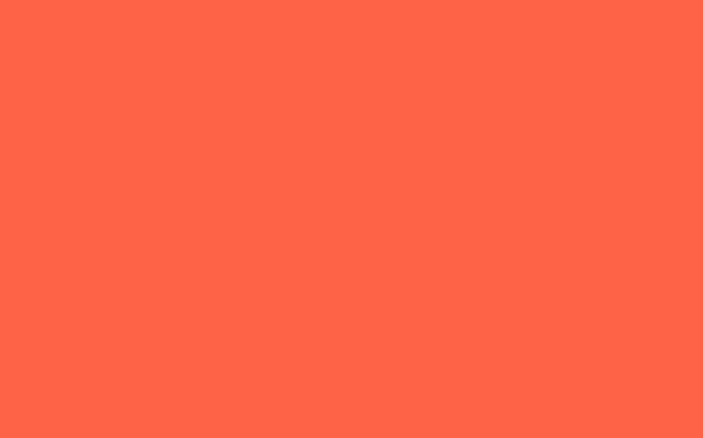
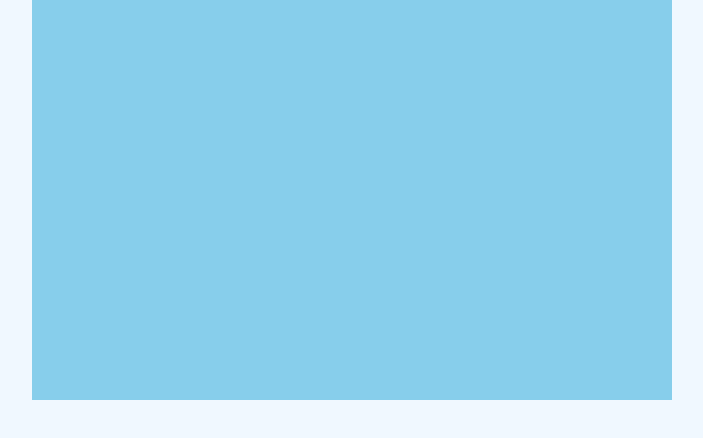
Before and after one commit to JongHoonSon/JH-Todo, a React (Create React App) app: page /auth/login in a window 1280 px wide. Shown: the top 438 px of the page, without its empty margins (288-991 px from the left). Built offline with nearby package versions, Linux system fonts and the light colour scheme.

Commit message:
Feat: Router에 Login, Join 페이지 연결

```diff
--- a/package.json
+++ b/package.json
@@ -10,9 +10,11 @@
     "@types/node": "^16.7.13",
     "@types/react": "^18.0.0",
     "@types/react-dom": "^18.0.0",
+    "@types/react-helmet": "^6.1.6",
     "@types/styled-components": "^5.1.26",
     "react": "^18.2.0",
     "react-dom": "^18.2.0",
+    "react-helmet": "^6.1.0",
     "react-router-dom": "^6.6.1",
     "react-scripts": "5.0.1",
     "styled-components": "^5.3.6",
--- a/src/App.tsx
+++ b/src/App.tsx
@@ -14,7 +14,7 @@ function App() {
 const AppLayout = styled.div`
   width: 100vw;
   height: 100vh;
-  background-color: tomato;
+  background-color: aliceblue;
 `;
 
 export default App;
--- a/src/Router.tsx
+++ b/src/Router.tsx
@@ -1,11 +1,13 @@
 import { BrowserRouter, Route, Routes } from "react-router-dom";
+import { JoinPage } from "./pages/JoinPage";
+import { LoginPage } from "./pages/LoginPage";
 
 export const Router = () => {
   return (
     <BrowserRouter>
       <Routes>
-        <Route path="/auth/join" element />
-        <Route path="/auth/login" element />
+        <Route path="/auth/join" element={<JoinPage />} />
+        <Route path="/auth/login" element={<LoginPage />} />
       </Routes>
     </BrowserRouter>
   );
--- a/src/pages/JoinPage.tsx
+++ b/src/pages/JoinPage.tsx
@@ -1,3 +1,19 @@
+import { Helmet } from "react-helmet";
+import styled from "styled-components";
+
 export const JoinPage = () => {
-  return <div>JoinPage</div>;
+  return (
+    <Container>
+      <Helmet>
+        <title>회원가입</title>
+      </Helmet>
+    </Container>
+  );
 };
+
+const Container = styled.div`
+  width: 50%;
+  height: 50%;
+  margin: auto;
+  background-color: tomato;
+`;
--- a/src/pages/LoginPage.tsx
+++ b/src/pages/LoginPage.tsx
@@ -1,3 +1,19 @@
+import { Helmet } from "react-helmet";
+import styled from "styled-components";
+
 export const LoginPage = () => {
-  return <div>LoginPage</div>;
+  return (
+    <Container>
+      <Helmet>
+        <title>로그인</title>
+      </Helmet>
+    </Container>
+  );
 };
+
+const Container = styled.div`
+  width: 50%;
+  height: 50%;
+  margin: auto;
+  background-color: skyblue;
+`;
```
Also changed, not shown: 1 other file (tests, documents, lock files or other folders).
